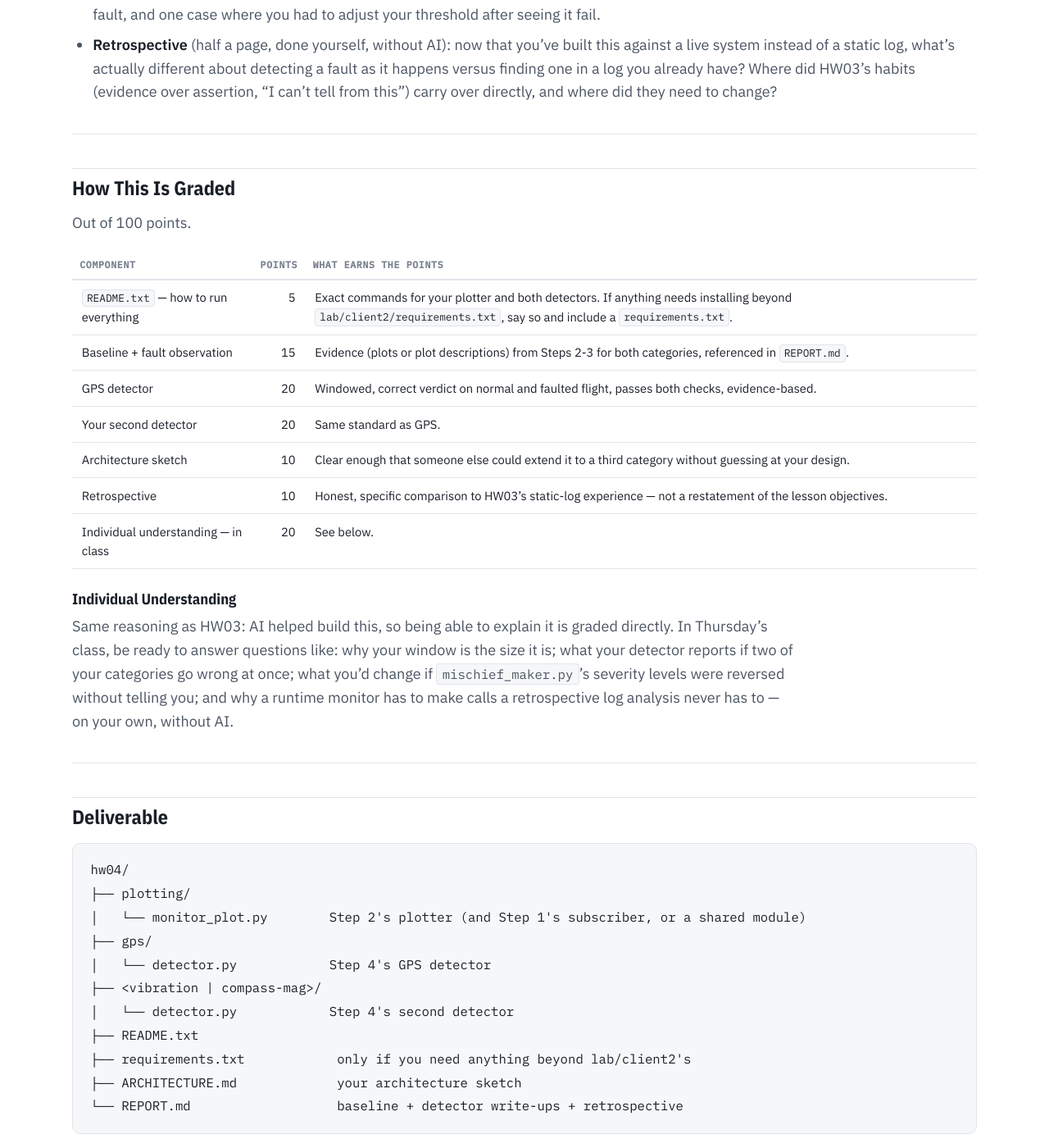
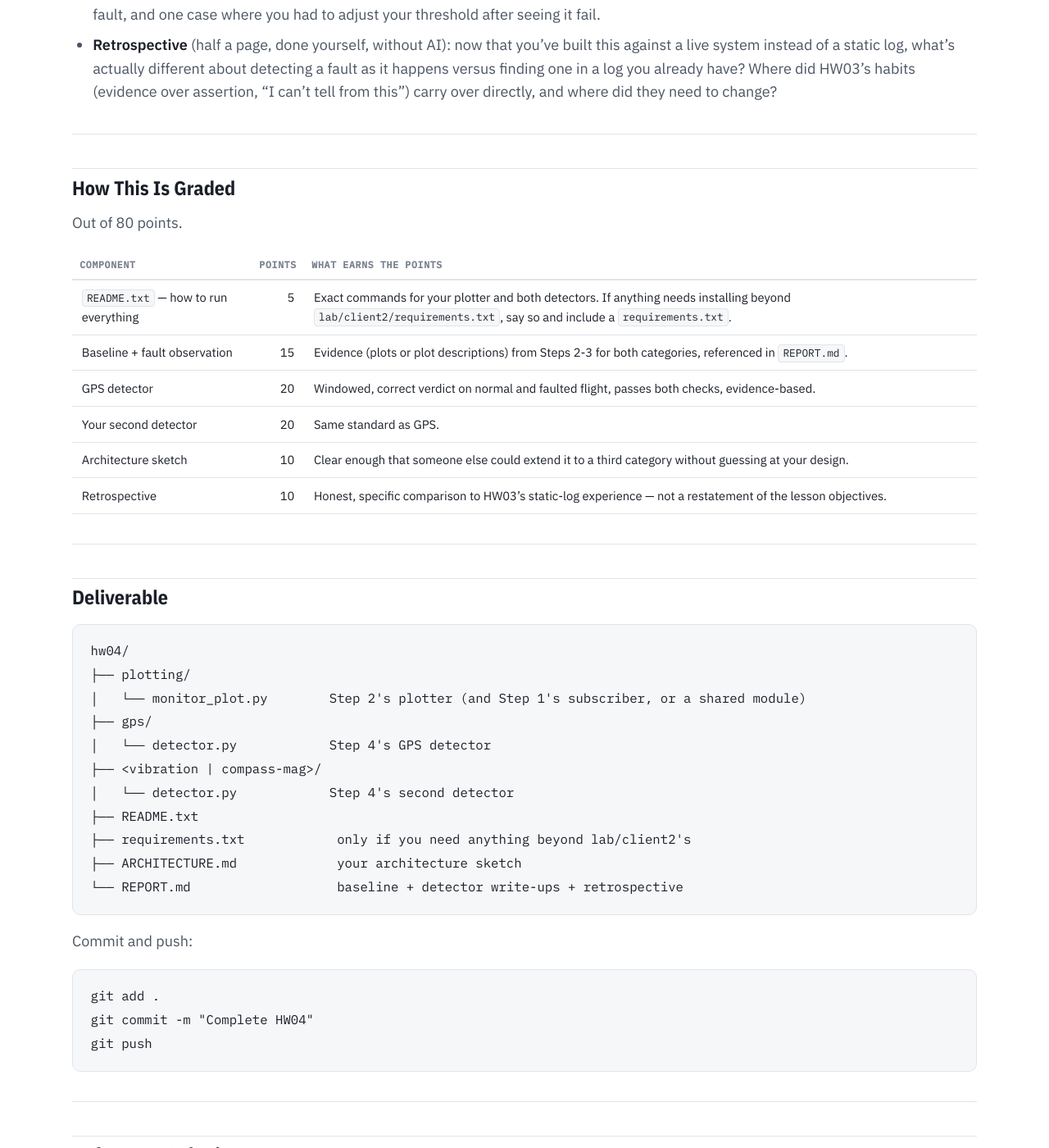
Before and after one commit to JaneClelandHuang/uav-native-ai, a Jekyll site: the page built from lessons/lesson4.md, in a window 1280 px wide and 1400 px high, scrolled down 4149 px. Shown: the whole window at 82% size. Built offline with Jekyll 4.4.1, drawn with Linux system fonts in a browser that asks for light colours; our own code applies the rules of GitHub Pages for plain Markdown files.

Commit message:
HW4: drop the in-class individual-understanding row; grade out of 80
No individualized questions were pushed for HW4, so the 20-point
in-class component is removed and the assignment is graded out of 80.

Co-Authored-By: Claude Opus 5.5 <noreply@anthropic.com>

```diff
--- a/lessons/lesson4.md
+++ b/lessons/lesson4.md
@@ -192,7 +192,7 @@ a few paragraphs and/or a diagram, not an essay.
 
 ## How This Is Graded
 
-Out of 100 points.
+Out of 80 points.
 
 | Component | Points | What earns the points |
 |---|---:|---|
@@ -202,17 +202,6 @@ Out of 100 points.
 | Your second detector | 20 | Same standard as GPS. |
 | Architecture sketch | 10 | Clear enough that someone else could extend it to a third category without guessing at your design. |
 | Retrospective | 10 | Honest, specific comparison to HW03's static-log experience — not a restatement of the lesson objectives. |
-| Individual understanding — in class | 20 | See below. |
-
-### Individual Understanding
-
-Same reasoning as HW03: AI helped build this, so being able to explain it
-is graded directly. In Thursday's class, be ready to answer questions
-like: why your window is the size it is; what your detector reports if
-two of your categories go wrong at once; what you'd change if
-`mischief_maker.py`'s severity levels were reversed without telling you;
-and why a runtime monitor has to make calls a retrospective log analysis
-never has to — on your own, without AI.
 
 ---
 
```
